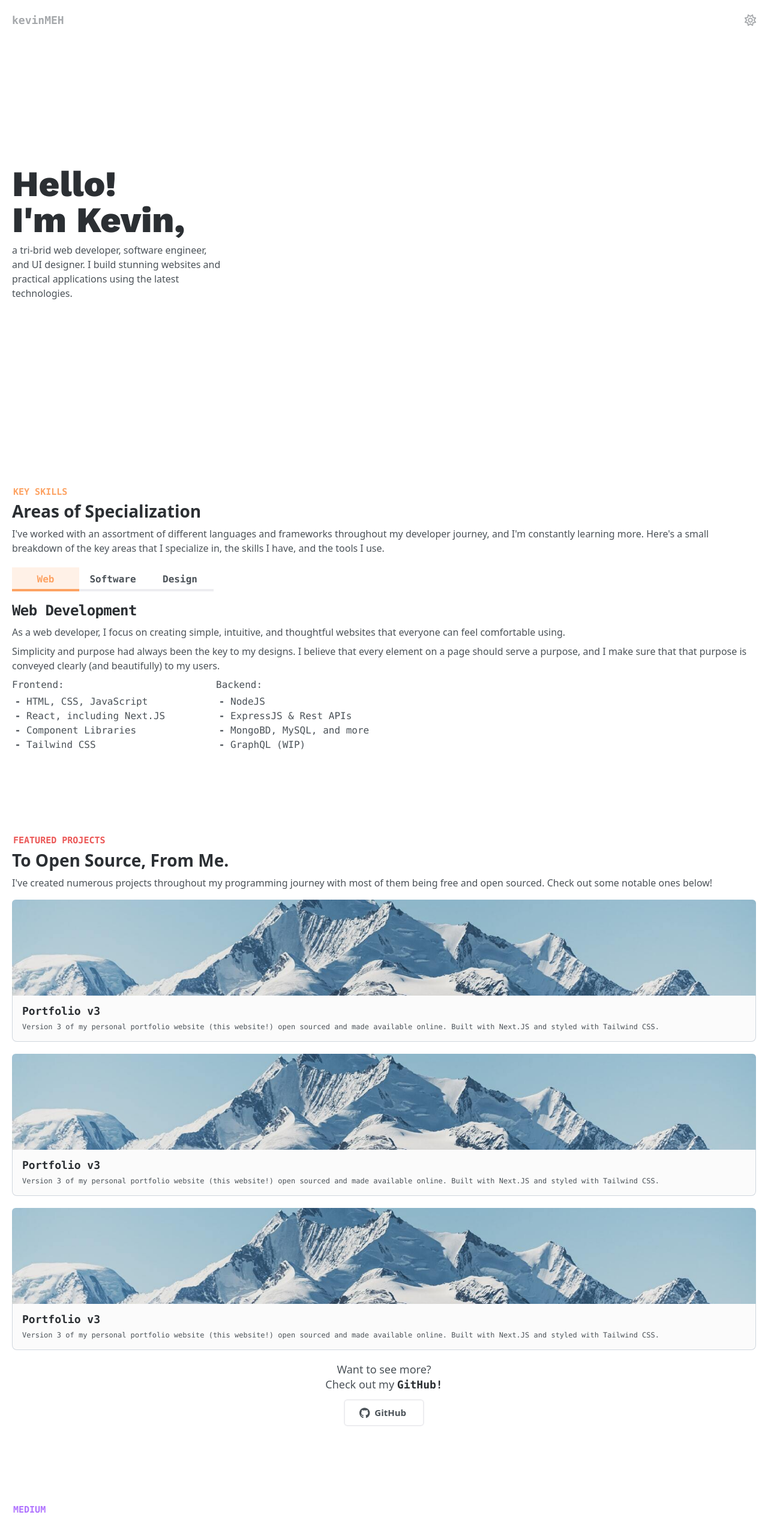
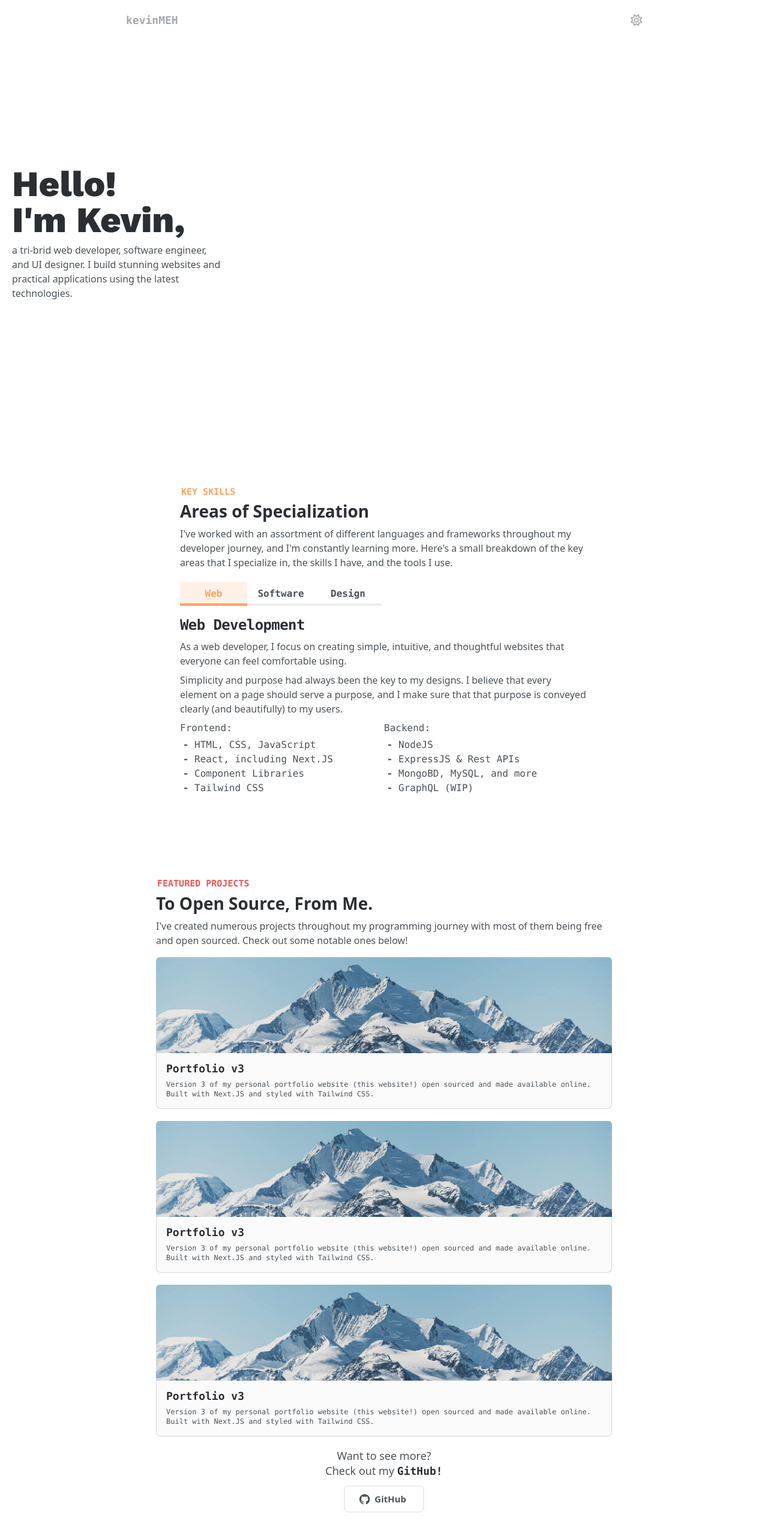
Before and after one commit to fvzy/zyy.sh, a Next.js app: page / in a window 1280 px wide. Shown: the top 2536 px of the page at 60% size. Built offline with nearby package versions, Linux system fonts and the light colour scheme.

Commit message:
Specified Max W for frames

```diff
--- a/components/NavBar.tsx
+++ b/components/NavBar.tsx
@@ -37,7 +37,7 @@ const NavBar = () => {
         }
     }
     return (
-        <FrameWrapper>
+        <FrameWrapper className="max-w-[900px]">
             <nav className="duration-300 flex justify-between text-sub-light dark:text-sub-dark text-opacity-50">
                 <span className="mono-bold text-lg cursor-pointer">kevinMEH</span>
                 <span className="text-[1.2rem] cursor-pointer">
--- a/frames/Contact.tsx
+++ b/frames/Contact.tsx
@@ -7,7 +7,7 @@ import { faEnvelope } from "@fortawesome/free-regular-svg-icons";
 import FrameWrapper from "../components/FrameWrapper";
 
 const Contact = () => {
-	return <FrameWrapper>
+	return <FrameWrapper className="max-w-[540px]">
         <Preface className="text-blue-light dark:text-blue-dark text-center">CONTACT</Preface>
         <HeadingTwo className="text-center">Let's Start Working!</HeadingTwo>
         <DefText className="text-center">
--- a/frames/Medium.tsx
+++ b/frames/Medium.tsx
@@ -10,9 +10,9 @@ import { faMedium } from "@fortawesome/free-brands-svg-icons";
 import FrameWrapper from "../components/FrameWrapper";
 
 const Medium = () => {
-	return <FrameWrapper>
-        <Preface className="text-purple-light dark:text-purple-dark">MEDIUM</Preface>
-        <HeadingTwo>Check Out My Writing Too!</HeadingTwo>
+	return <FrameWrapper className="max-w-[800px] md:flex md:space-y-0 md:space-x-12">
+            <Preface className="text-purple-light dark:text-purple-dark">MEDIUM</Preface>
+            <HeadingTwo>Check Out My Writing Too!</HeadingTwo>
         <DefText>
             Check out my blog on Medium, where I write about various topics
             from productivity to computer science and technology on a weekly,
--- a/frames/Projects.tsx
+++ b/frames/Projects.tsx
@@ -9,7 +9,7 @@ import { faGithub } from "@fortawesome/free-brands-svg-icons";
 import FrameWrapper from "../components/FrameWrapper";
 
 const Projects = () => {
-	return <FrameWrapper>
+	return <FrameWrapper className="max-w-[800px]">
         <Preface className="text-red-light dark:text-red-dark">FEATURED PROJECTS</Preface>
         <HeadingTwo>To Open Source, From Me.</HeadingTwo>
         <DefText>
--- a/frames/Skills.tsx
+++ b/frames/Skills.tsx
@@ -51,7 +51,7 @@ const Skills = () => {
         }]
     )
 
-	return <FrameWrapper>
+	return <FrameWrapper className="max-w-[720px]">
         <Preface className="text-peach-light dark:text-peach-dark">KEY SKILLS</Preface>
         <HeadingTwo>Areas of Specialization</HeadingTwo>
         <DefText className="pb-2">
```
